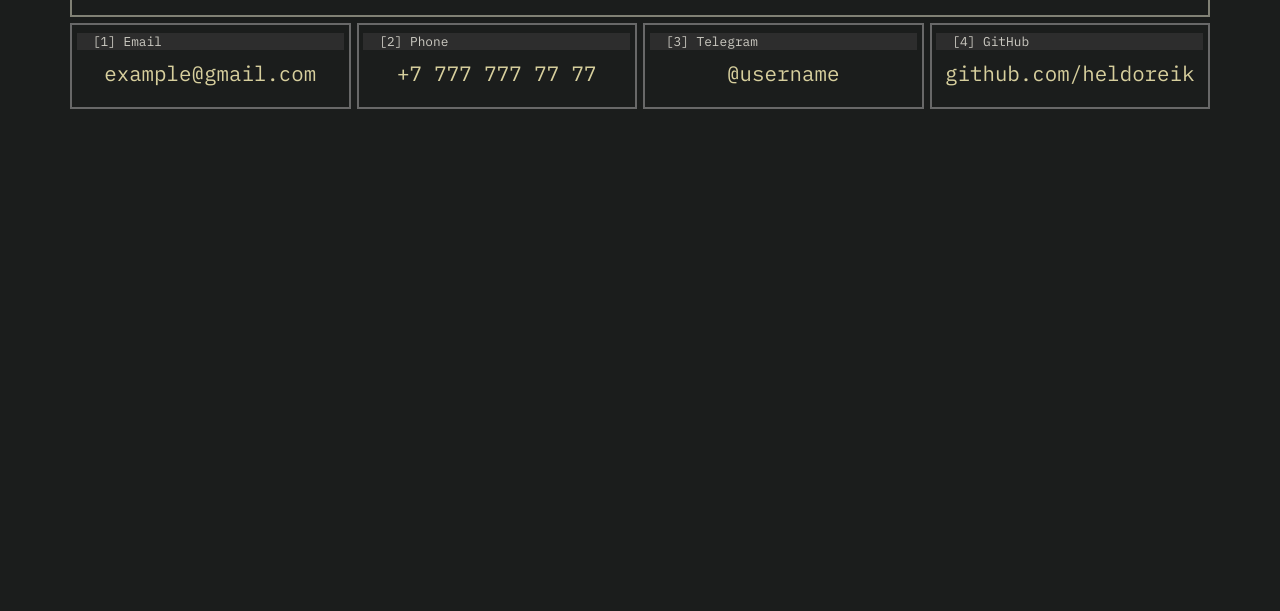
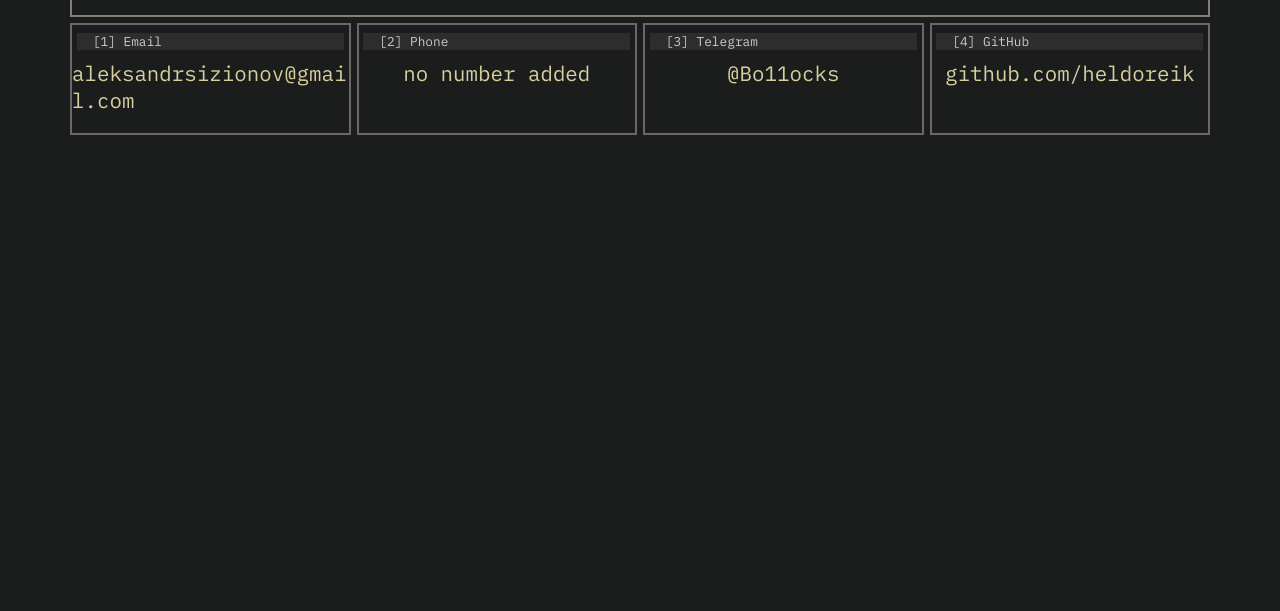
Before and after one commit to heldoreik/My-Portfolio, a plain HTML site: page pages/en/contactme.html in a window 1280 px wide. Shown: the part 197-808 px from the top of the page. Drawn offline with Linux system fonts and the light colour scheme.

Commit message:
contact information changes

```diff
--- a/pages/en/contactme.html
+++ b/pages/en/contactme.html
@@ -40,17 +40,17 @@
 			<section class="contacts-main">
 				<article class="email">
 					<h2>[1] Email</h2>
-					<p>example@gmail.com</p>
+					<p>aleksandrsizionov@gmail.com</p>
 				</article>
 
 				<article class="phone">
 					<h2>[2] Phone</h2>
-					<p>+7 777 777 77 77</p>
+					<p>no number added</p>
 				</article>
 
 				<article class="telegram">
 					<h2>[3] Telegram</h2>
-					<a href="https://t.me/username">@username</a>
+					<a href="https://t.me/Bo11ocks">@Bo11ocks</a>
 				</article>
 
 				<article class="github">
```
